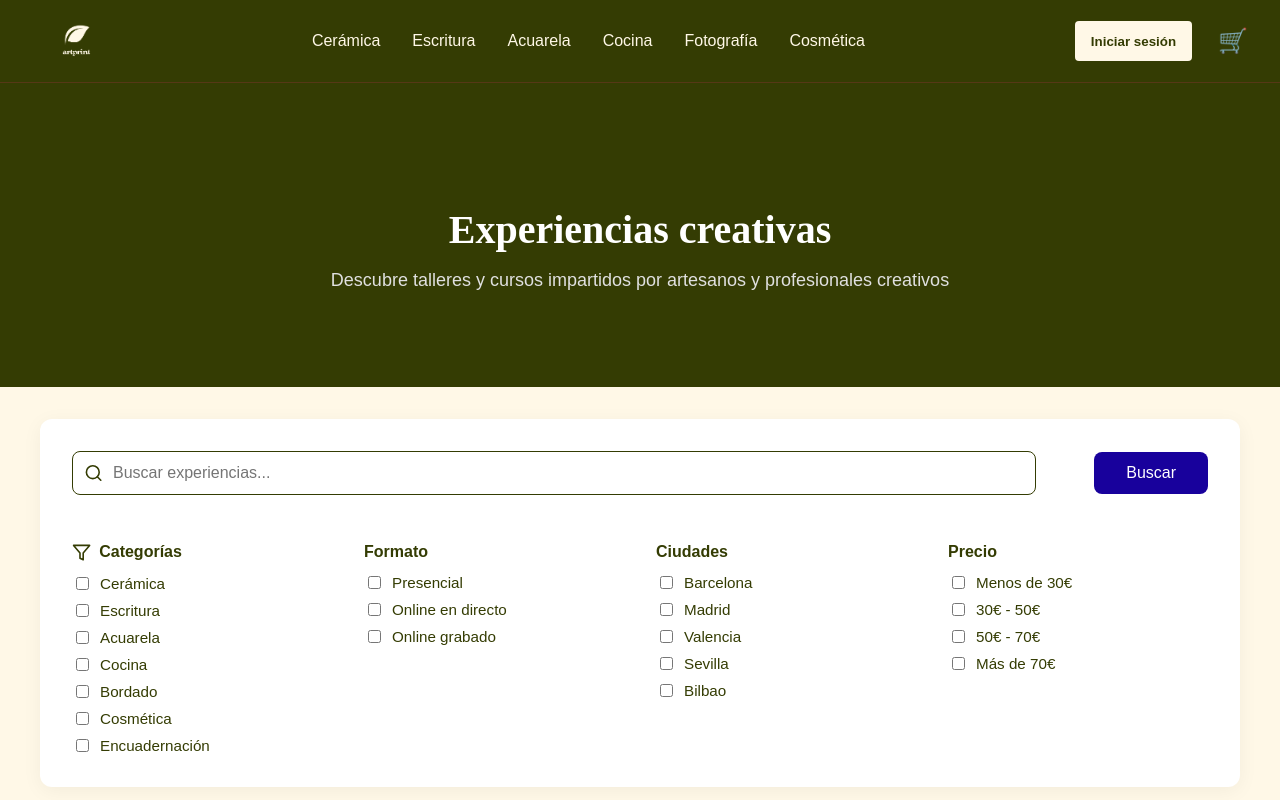
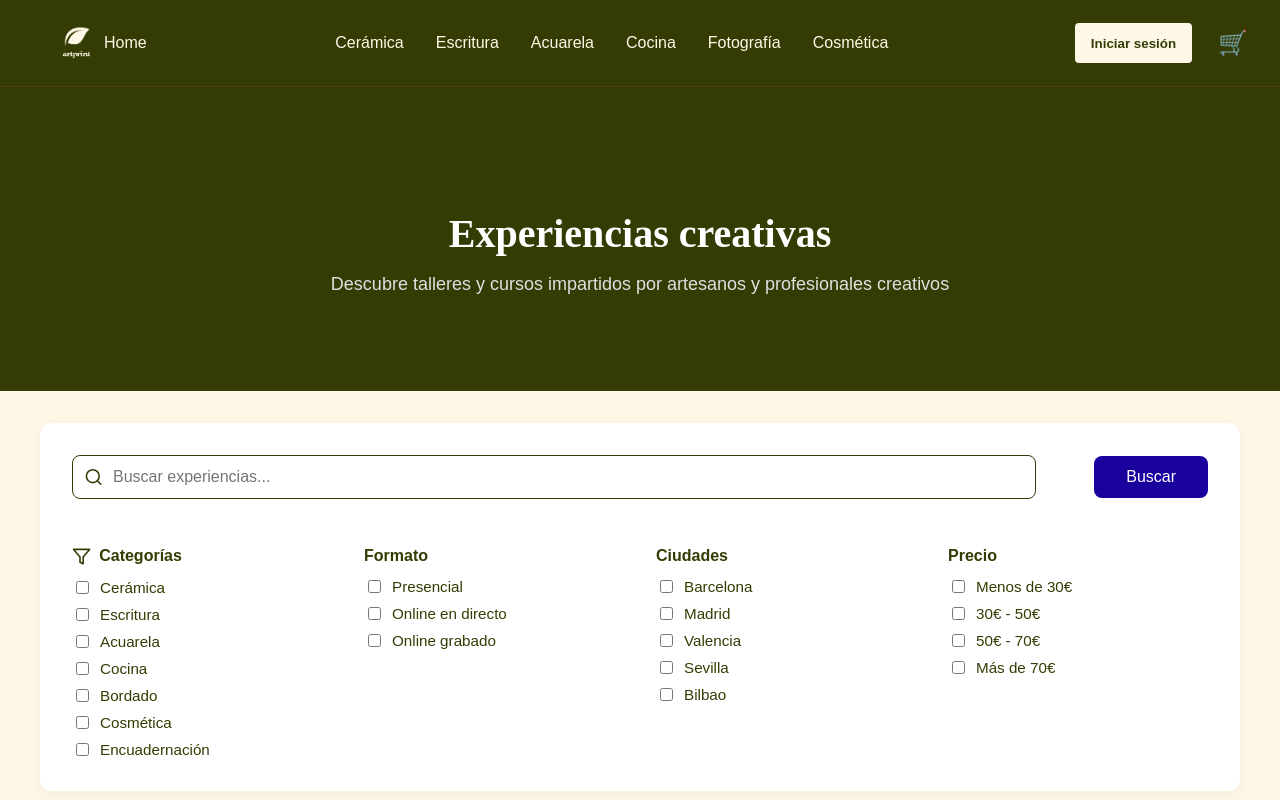
Before and after one commit to Akalchi/marketplaceArtPrint, a React (Vite) app: page /catalog in a window 1280 px wide. Shown: the top 800 px of the page. Built offline with nearby package versions, Linux system fonts and the light colour scheme; a web font is replaced by a local one.

Commit message:
FEAT- added 'home' text to navbar, underlined links when hover

```diff
--- a/src/components/navbar/NavBar.jsx
+++ b/src/components/navbar/NavBar.jsx
@@ -6,7 +6,8 @@ const Navbar = () => {
     return (
         <nav className={styles.navbar}>
             <div className={styles.logo}>
-                <img src={logoImgDark} alt="ArtPrint Logo" />
+                <img src={logoImgDark} alt="ArtPrint Logo y link a Home" />
+                <p className={styles.text}>Home</p>
             </div>
             <div className={styles.categories}>
                 <ul className={styles.categoryList}>
--- a/src/components/navbar/NavBar.module.css
+++ b/src/components/navbar/NavBar.module.css
@@ -17,6 +17,12 @@
     width: auto;
     border-radius: 15%;
     margin-left: 20px
+}
+
+.text {
+    font-family: var(--font-text);
+    color: var(--color-beige);
+    padding: 2px;
 }
 
 .categories {
@@ -41,6 +47,7 @@
 
 .categoryList a:hover {
     color: var(--color-medium-blue);
+    text-decoration: underline;
 }
 
 .navActions {
@@ -65,6 +72,7 @@
 
 .loginButton:hover {
     background-color: var(--color-medium-blue);
+    color: var(--color-beige);
 }
 
 .cartIcon {
```
